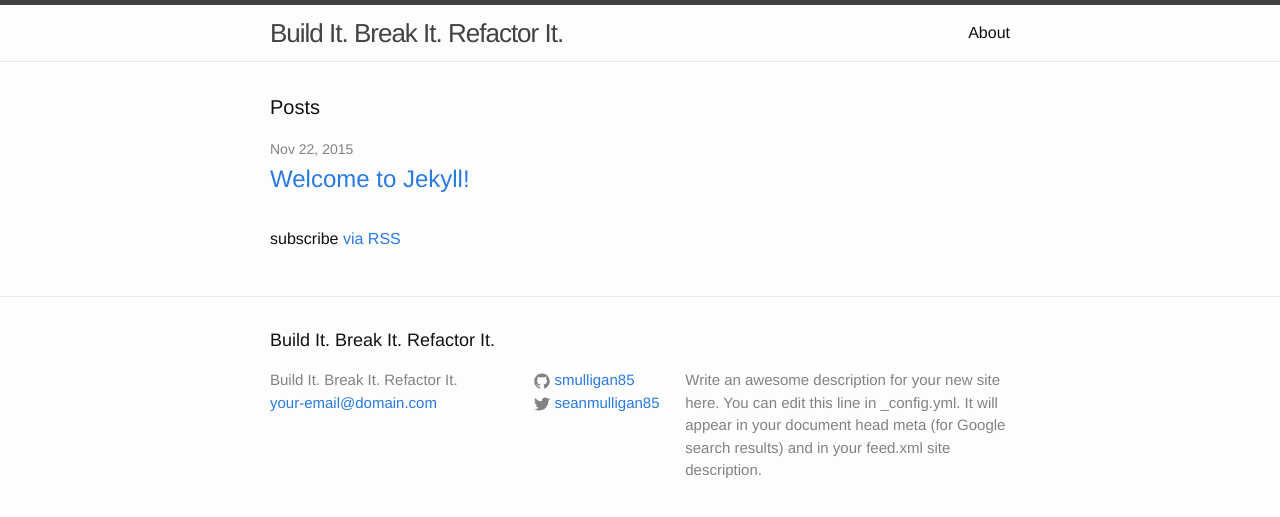
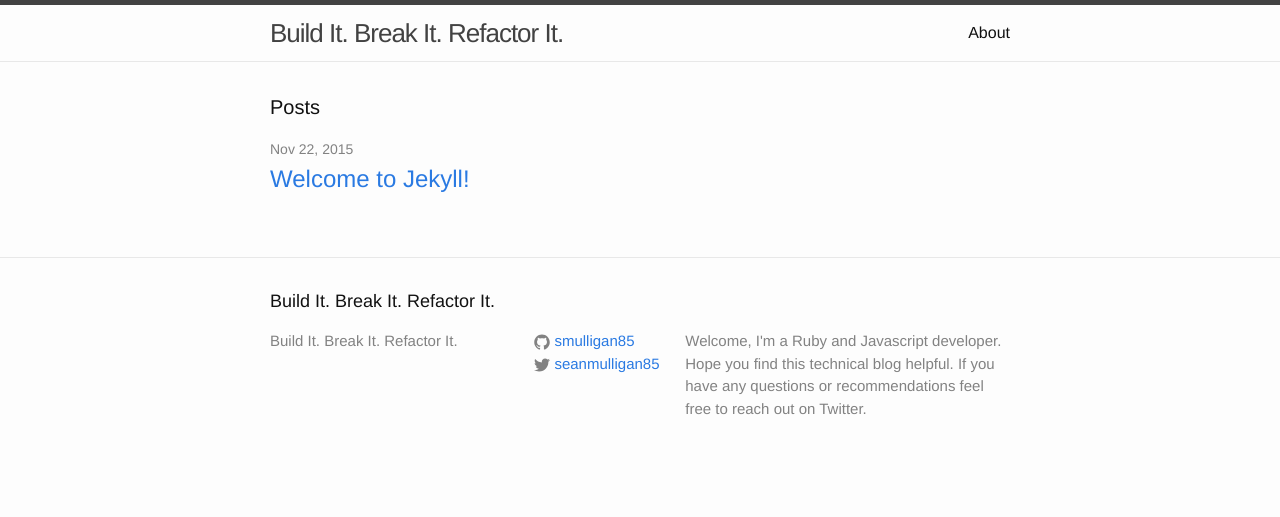
Before and after one commit to Smulligan85/smulligan85.github.io, a Jekyll site: the page built from index.html, in a window 1280 px wide. Shown: the top 517 px of the page. Built offline with Jekyll 4.4.1, drawn with Linux system fonts in a browser that asks for light colours.

```diff
--- a/_config.yml
+++ b/_config.yml
@@ -1,12 +1,12 @@
 # Site settings
 title: Build It. Break It. Refactor It.
-email: your-email@domain.com
+# email: your-email@domain.com
 description: > # this means to ignore newlines until "baseurl:"
-  Write an awesome description for your new site here. You can edit this
-  line in _config.yml. It will appear in your document head meta (for
-  Google search results) and in your feed.xml site description.
+  Welcome, I'm a Ruby and Javascript developer. Hope you find this
+  technical blog helpful. If you have any questions or recommendations
+  feel free to reach out on Twitter.
 baseurl: "" # the subpath of your site, e.g. /blog/
-url: "http://yourdomain.com" # the base hostname & protocol for your site
+url: "http://smulligan85.github.io" # the base hostname & protocol for your site
 twitter_username: seanmulligan85
 github_username:  smulligan85
 
--- a/_includes/footer.html
+++ b/_includes/footer.html
@@ -8,7 +8,6 @@
       <div class="footer-col  footer-col-1">
         <ul class="contact-list">
           <li>{{ site.title }}</li>
-          <li><a href="mailto:{{ site.email }}">{{ site.email }}</a></li>
         </ul>
       </div>
 
--- a/index.html
+++ b/index.html
@@ -18,6 +18,4 @@ layout: default
     {% endfor %}
   </ul>
 
-  <p class="rss-subscribe">subscribe <a href="{{ "/feed.xml" | prepend: site.baseurl }}">via RSS</a></p>
-
 </div>
```
Also changed, not shown: _includes/sidebar.html (deleted, +0 -38 lines).
